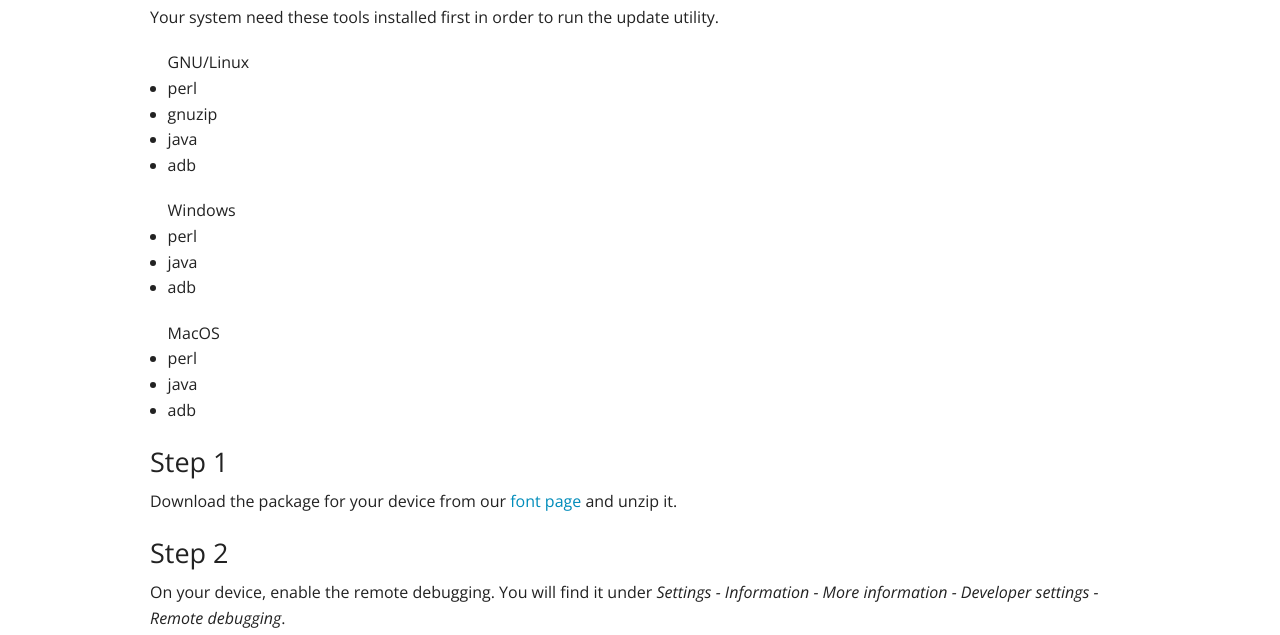
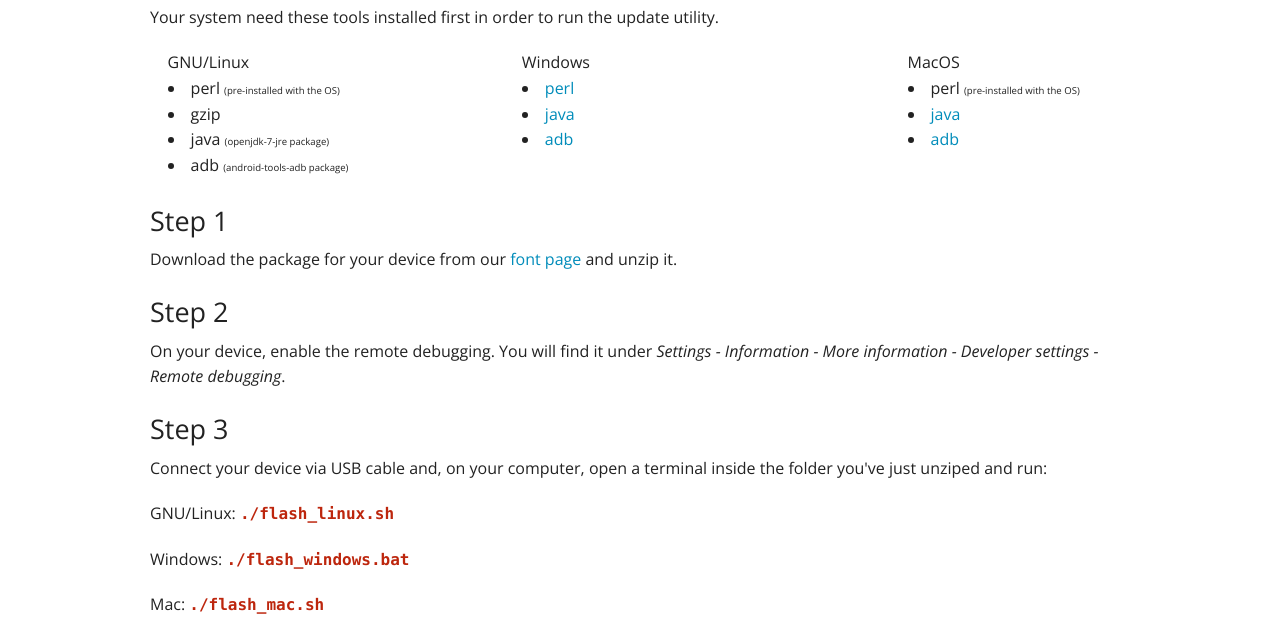
Before and after one commit to FxOSBuilds/fxosbuilds.github.io, a website: page install/index.html in a window 1280 px wide. Shown: the part 149-784 px from the top of the page. Drawn offline with nearby package versions, Linux system fonts and the light colour scheme; no server answers.

Commit message:
Update install style

```diff
--- a/install/index.html
+++ b/install/index.html
@@ -50,27 +50,29 @@
 
             <p>Your system need these tools installed first in order to run the update utility.</p>
 
-            <ul>
+            <div class="row">
+            <ul class="large-4 columns">
                 GNU/Linux
-                <li>perl</li>
-                <li>gnuzip</li>
-                <li>java</li>
-                <li>adb</li>
+                <li>perl <small>(pre-installed with the OS)</small></li>
+                <li>gzip</li>
+                <li>java <small>(openjdk-7-jre package)</small></li>
+                <li>adb <small>(android-tools-adb package)</small></li>
             </ul>
 
-            <ul>
+            <ul class="large-4 columns">
                 Windows
-                <li>perl</li>
-                <li>java</li>
-                <li>adb</li>
+                <li><a href="http://www.perl.org/get.html#win32">perl</a></li>
+                <li><a href="https://www.java.com/es/download/">java</a></li>
+                <li><a href="http://forum.xda-developers.com/showthread.php?t=2588979">adb</a></li>
             </ul>
 
-            <ul>
+            <ul class="large-3 columns">
                 MacOS
-                <li>perl</li>
-                <li>java</li>
-                <li>adb</li>
+                <li>perl <small>(pre-installed with the OS)</small></li>
+                <li><a href="https://www.java.com/es/download/">java</a></li>
+                <li><a href="http://forum.xda-developers.com/showthread.php?t=1917237">adb</a></li>
             </ul>
+            </div>
 
             <h3>Step 1</h3>
 
@@ -91,6 +93,11 @@
             <p><strong>Important note:</strong> If your device wasn't 'rooted' before (if you don't know what this mean, it was not) you have to select first the option "Rootear".</p>
 
             <p>Once your device is rooted, run the script and select the "Update" option. Use enter to accept the options.</p>
+
+            <p>The device will reboot itself a few times, follow the instructions in screen.</p>
+            <p>If you find any issue with the installed (not with the build), please report it on <a href="https://github.com/fxosbuilds/installer/issues">our github page</a>.</p>
+
+            <p>Enjoy!</p>
         </article>
 
 
--- a/scss/_custom.scss
+++ b/scss/_custom.scss
@@ -5,6 +5,12 @@ h1 {
         span {
                 font-weight: bold;
                 font-size: 1.1em;
+        }
+}
+
+ul {
+        li {
+                list-style-position: inside;
         }
 }
 
```
Also changed, not shown: stylesheets/app.css.
